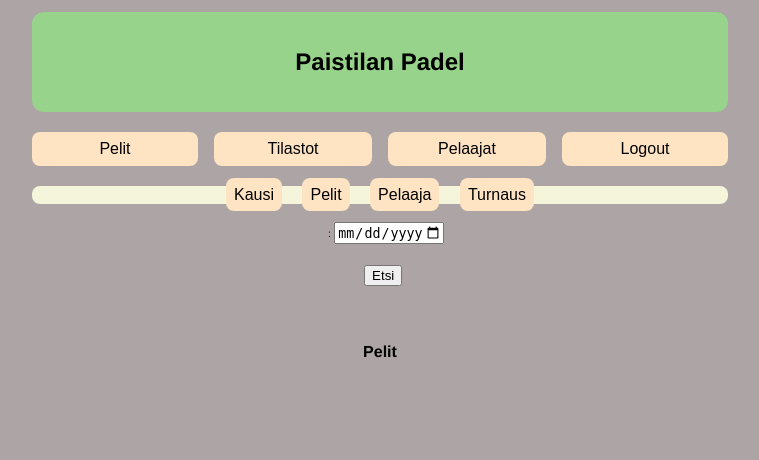
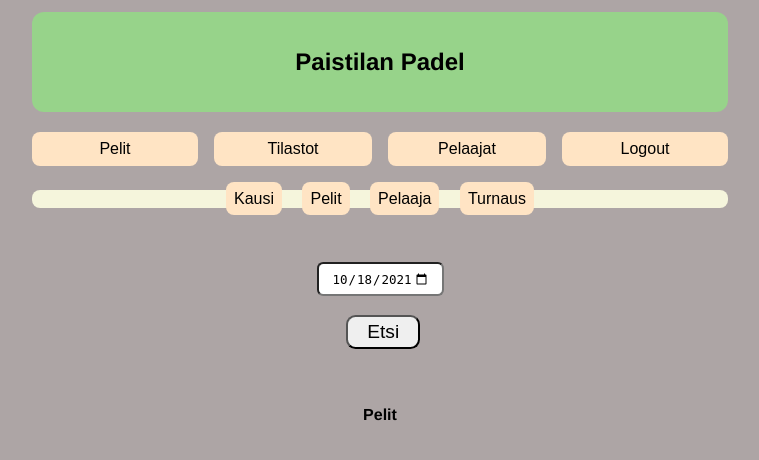
Before and after one commit to taHmeaa/Padelsovellus, a Flask app: template templates/gamestats.html in a window 1280 px wide. Shown: the top 460 px of the page, without its empty margins (260-1019 px from the left). Run offline with Flask 2, Linux system fonts and the light colour scheme; the template is opened without the code that fills it, so the values that code supplies are empty; the visitor is signed in with stand-in values (Sample User, id 1); parts of the project's set-up code (start-up, migrations or seed data) failed here and were passed over.

Commit message:
kalenterihaku

```diff
--- a/static/style.css
+++ b/static/style.css
@@ -104,7 +104,7 @@
 }
 .navbanner1{
     font-family: 'Quicksand', sans-serif;
-    margin: 12px;
+    margin: 1em 12px 3em 12px;
     text-align: center;
     background: beige;
     border-radius: .5em;
@@ -314,3 +314,15 @@
     font-size: 0.8em;
     text-align: center;
 }
+
+
+.calendarbox {
+    font-size: 1.2em;
+    padding: 0.5em 1em .5em 1em;
+    border-radius: 0.5em;
+}
+.find{
+    font-size: 1em;
+    padding: 0.2em 1em .2em 1em;
+    border-radius: .5em;
+}
--- a/templates/gamestats.html
+++ b/templates/gamestats.html
@@ -1,18 +1,16 @@
 {% extends "seasonstats.html" %}
 {% block statisticcontent %}
+<div class="h2">{{ message }}</div>
 <form class = "calendar" action="/allgames" method="POST">
-
-    <label class = "calendar-table" for="gameday">:</label>
-    <input type="date" id="gameday" name="gameday"
-       value="2021-10-8"
-       min="2021-01-01" max="2022-12-31">
+    <input class="calendarbox" type="date" id="gameday" name="gameday" value="2021-10-18" min="2021-01-01" max="2022-12-31">
+    <label class = "calendar-table" for="gameday"></label>
     <div class="scorebutton">
-        <input type="submit" value="Etsi">
+        <input class= "find" type="submit" value="Etsi">
         <input type="hidden" name="csrf_token" value="{{ session.csrf_token }}">
     </div>
 </form>
 
-<div class = "h2"> Pelit {{ games[0][0].strftime("%m-%d") }}</div>
+<div class = "h2"> Pelit {{ games[0][0].strftime("%d-%m-%Y") }}</div>
 {% for g in games %}
     <div class="gameboard">
         <div class = "team"> {{ g[1] }} / {{ g[2] }}</div>
```
Also changed, not shown: routes.py (+9 -4 lines), statistic.py (+10 -6 lines).
